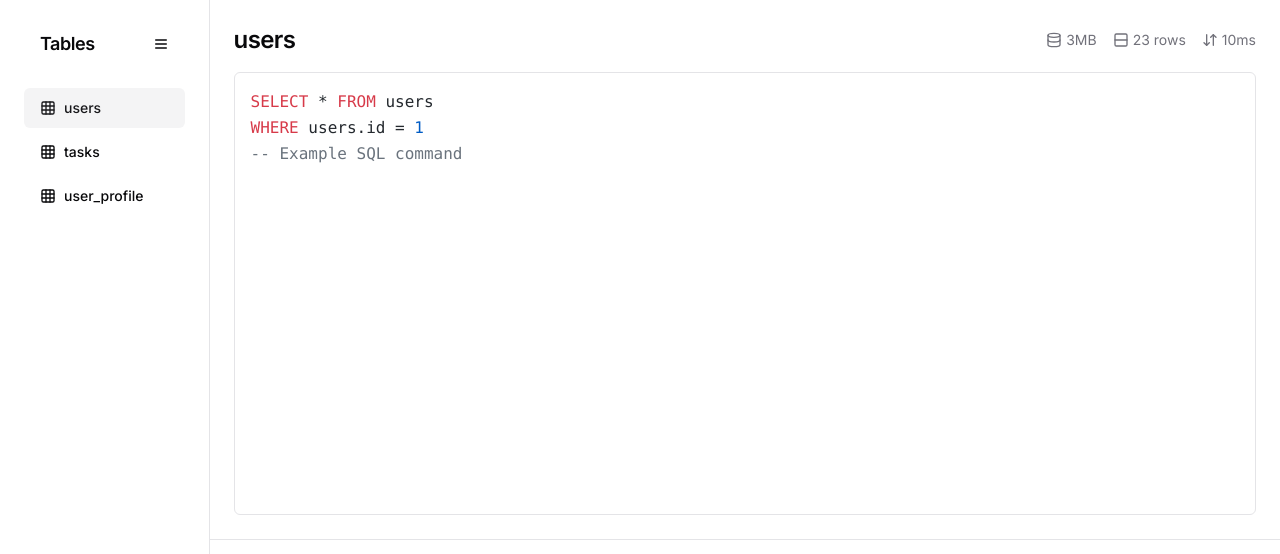
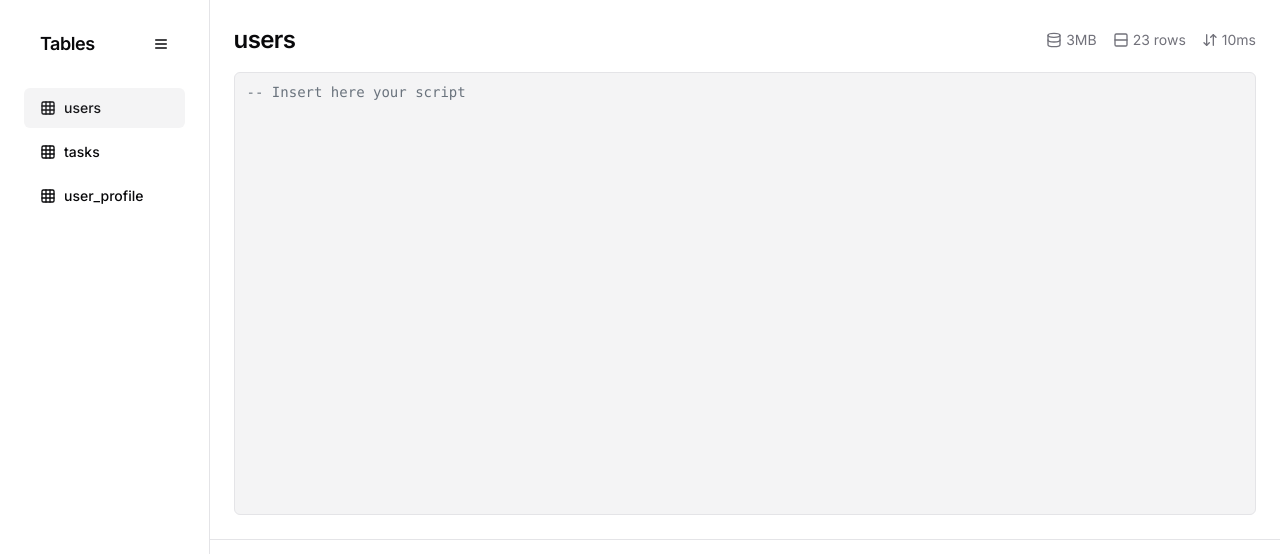
Before and after one commit to lucioreyli/fetti, a Next.js app: page / in a window 1280 px wide. Shown: the top 554 px of the page. Built offline with nearby package versions, Linux system fonts and the light colour scheme.

Commit message:
feat: script input highlight

```diff
--- a/src/components/Interact/Script.tsx
+++ b/src/components/Interact/Script.tsx
@@ -1,38 +1,85 @@
 'use client';
-import { useEffect, type FC, useState } from 'react';
-import { Textarea } from '../ui/textarea';
+import {
+  type FC,
+  useState,
+  useRef,
+  type FormEventHandler,
+  type KeyboardEventHandler,
+} from 'react';
 // import 'highlight.js/styles/github.css';
 import hljs from 'highlight.js/lib/core';
 import pgsql from 'highlight.js/lib/languages/pgsql';
+
 hljs.registerLanguage('pgsql', pgsql);
 
 export const Script: FC = () => {
-  const [text, setText] = useState('');
-  const [load, setLoad] = useState(true);
+  const [text, setText] = useState(
+    hljs.highlight('-- Insert here your script', {
+      language: 'pgsql',
+    }).value,
+  );
 
-  useEffect(() => {
-    document.querySelectorAll('textarea.code').forEach((el) => {
-      hljs.highlightElement(el as HTMLElement);
-    });
-    hljs.highlightAll();
-  }, [text]);
+  const timeoutId = useRef<NodeJS.Timeout | number | null>(null);
 
-  useEffect(() => setLoad(true), []);
+  const ab: FormEventHandler<HTMLDivElement> = (e) => {
+    if (typeof timeoutId.current === 'number' && isFinite(timeoutId.current)) {
+      clearTimeout(timeoutId.current);
+    }
+    const range = window.getSelection()?.getRangeAt(0);
+    // console.log(range);
+    const sqlContent: string = String(e.currentTarget.textContent || '');
+    timeoutId.current = setTimeout(() => {
+      const highlightedCode = hljs.highlight(sqlContent, {
+        language: 'pgsql',
+      });
+      setText(highlightedCode.value);
+    }, 2000);
+  };
 
-  if (!load) {
-    return null;
-  }
+  const preventTab: KeyboardEventHandler<HTMLDivElement> = (e) => {
+    if (e.key !== 'Tab') {
+      return;
+    }
+    e.preventDefault();
+
+    //   document.execCommand('insertHTML', false, '&#009');
+    function insertTab() {
+      if (!window.getSelection) return;
+      const sel = window.getSelection();
+      if (!sel?.rangeCount) return;
+      const range = sel.getRangeAt(0);
+      range.collapse(true);
+      const span = document.createElement('span');
+      span.appendChild(document.createTextNode('\t'));
+      span.style.whiteSpace = 'pre';
+      range.insertNode(span);
+      // Move the caret immediately after the inserted span
+      range.setStartAfter(span);
+      range.collapse(true);
+      sel.removeAllRanges();
+      sel.addRange(range);
+    }
+
+    const start = e.selectionStart;
+    const end = e.selectionEnd;
+    setText(text.slice(0, start) + '\t' + text.slice(end));
+    e.target.setSelectionRange(start + indentSize, start + indentSize);
+  };
 
   return (
-    <pre className="flex-1 flex">
-      <code
-        className="code language-pgsql leading-relaxed rounded-md flex-1 p-4 border"
-        contentEditable
-      >
-        {`SELECT * FROM users\nWHERE users.id = 1
--- Example SQL command
-`}
-      </code>
+    <pre className="flex-1 flex w-full">
+      <div
+        id="text"
+        className="code language-pgsql leading-relaxed rounded-md flex-1 p-4 !bg-muted border border-input px-3 py-2 text-sm ring-offset-background placeholder:text-muted-foreground focus-visible:outline-none focus-visible:ring-2 focus-visible:ring-ring focus-visible:ring-offset-2 w-full whitespace-normal"
+        onInput={ab}
+        onKeyDown={preventTab}
+        contentEditable={'plaintext-only' as unknown as boolean}
+        autoCorrect="off"
+        autoFocus
+        autoCapitalize="off"
+        aria-autocomplete="none"
+        dangerouslySetInnerHTML={{ __html: text }}
+      />
     </pre>
   );
   // return <Textarea className="h-full flex-1 leading-relaxed resize-none" />;
--- a/src/components/Interact/index.tsx
+++ b/src/components/Interact/index.tsx
@@ -1,4 +1,3 @@
-'use client';
 import type { FC } from 'react';
 import { Header } from './Header';
 import { Separator } from '../ui/separator';
```
Also changed, not shown: src/components/ui/textarea.tsx (+9 -9 lines).
